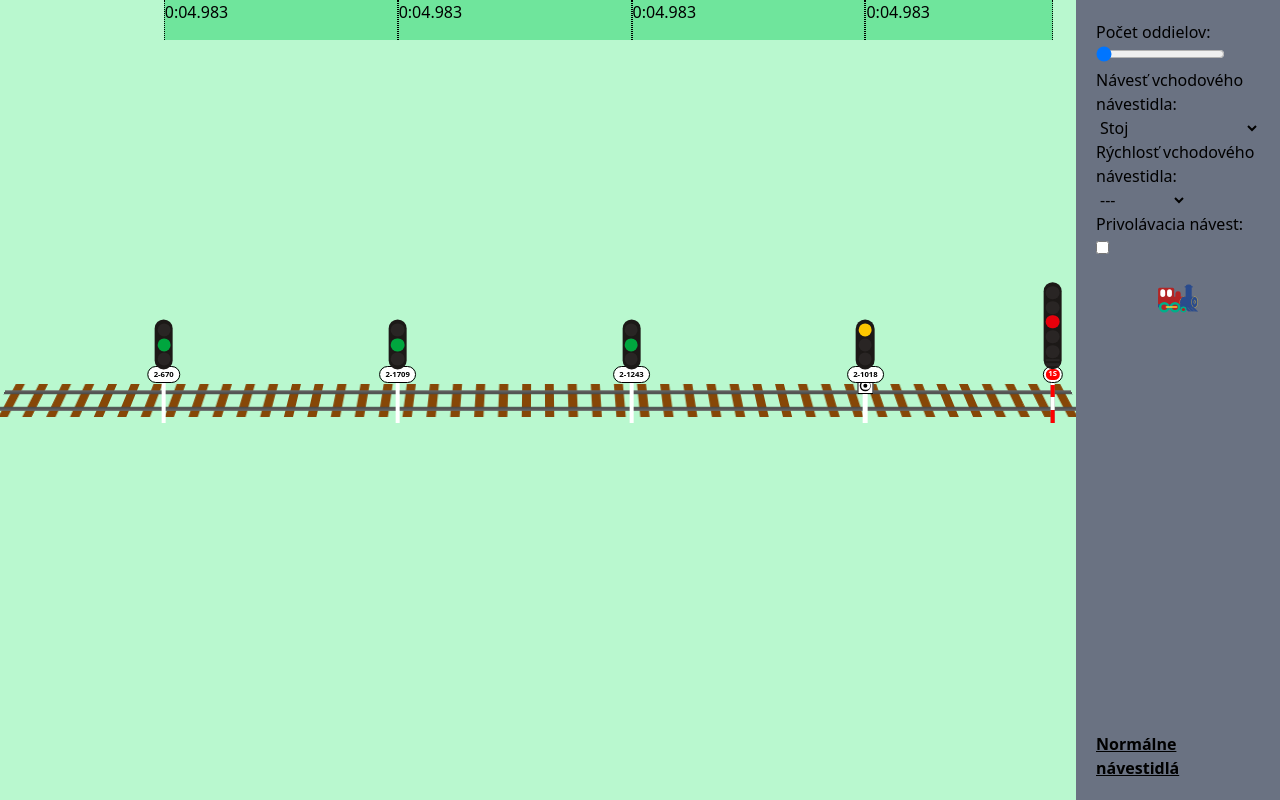
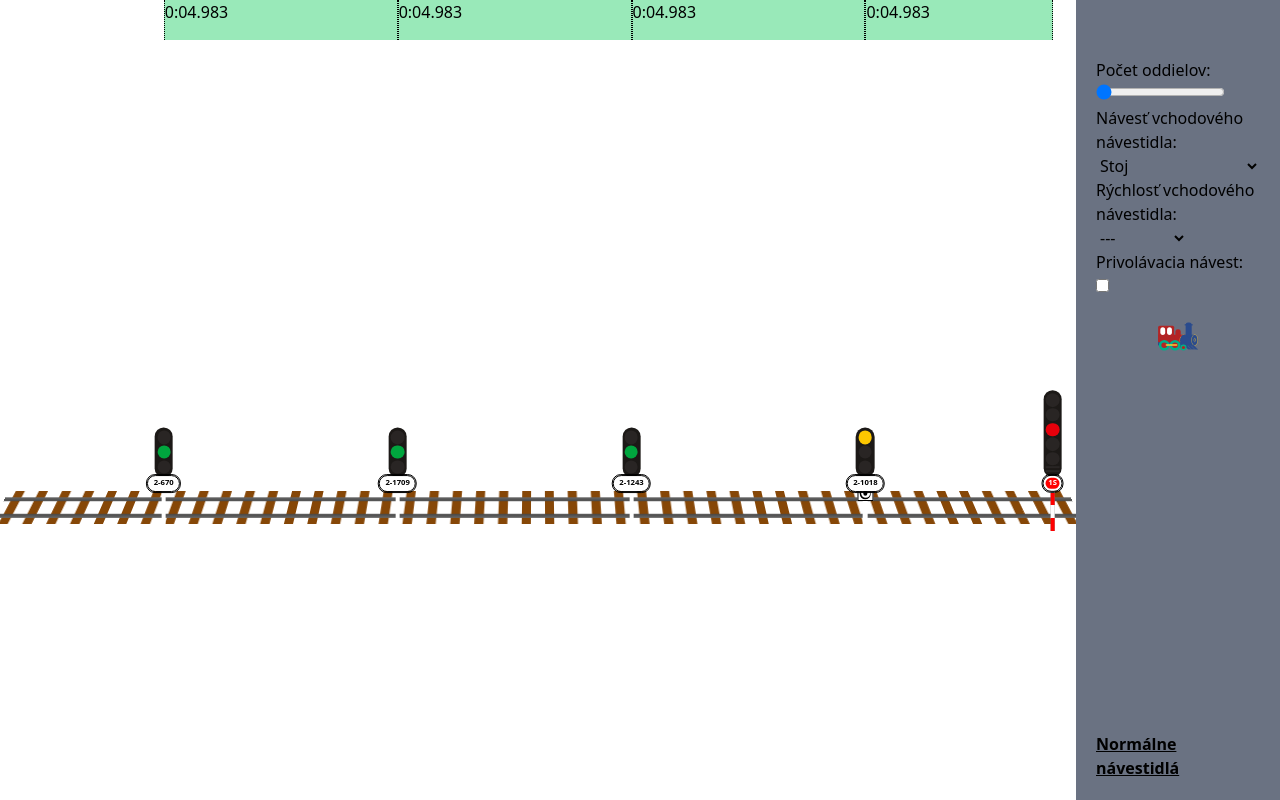
Before and after one commit to jaksia/navesti, a SvelteKit app: page /autoblok in a window 1280 px wide. Built offline with nearby package versions, Linux system fonts and the light colour scheme; some icons are missing.

Commit message:
Improve night VFX

```diff
--- a/src/lib/components/DayNight.svelte
+++ b/src/lib/components/DayNight.svelte
@@ -28,12 +28,8 @@
 	}
 </script>
 
-<div
-	class="relative {classProp} z-0 bg-linear-to-t from-lime-300 via-cyan-200 to-cyan-300 {store.day
-		? 'day'
-		: 'night'}"
-	style={styleProp}
->
+<div class="relative {classProp} z-0 {store.day ? 'day' : 'night'}" style={styleProp}>
+	<div class="day-bg absolute inset-0 -z-20"></div>
 	{#if !store.day}
 		<div
 			transition:radialMask={{ origin: '95% 5%', duration: 500 }}
@@ -48,6 +44,15 @@
 </div>
 
 <style lang="scss">
+	.day-bg {
+		background-image: linear-gradient(
+			to top,
+			var(--color-lime-300) var(--ground, 0%),
+			var(--color-cyan-200) calc((var(--ground, 0%) + 100%) / 2),
+			var(--color-cyan-300) 100%
+		);
+	}
+
 	:global .night .light {
 		transition-property: all;
 		filter: drop-shadow(0 0 45px var(--shadow-color)) drop-shadow(0 0 30px var(--shadow-color))
--- a/src/lib/components/navestidla/Navestidlo.svelte
+++ b/src/lib/components/navestidla/Navestidlo.svelte
@@ -39,7 +39,7 @@
 
 <div class="relative flex h-full w-full flex-col items-center">
 	<div
-		class="absolute top-0.5 z-20 flex w-full -translate-y-full transform flex-col justify-between rounded-full bg-stone-900 px-[15%] py-[15%]
+		class="absolute top-0.5 z-10 flex w-full -translate-y-full flex-col justify-between rounded-full bg-stone-900 px-[15%] py-[15%]
 		*:mt-[6%] *:mb-[6%] **:transition-all **:duration-300"
 	>
 		{#if renderLights}
@@ -50,22 +50,22 @@
 			{/each}
 			{#if speedIndication}
 				<div class="light aspect-square rounded-full {speed ? colors.yellow : colors.blank}"></div>
-				<div class="-mt-0.5 mb-1 flex w-full flex-col justify-around">
 				<div
-						class="light aspect-[6] {speed === 60
+					class="light !m-0 aspect-[6] {speed === 60
 						? colors.yellow
 						: [80, 100].includes(speed ?? -1)
 							? colors.green
 							: colors.blank}"
 				></div>
-					<div class="aspect-[7]"></div>
-					<div class="light aspect-[6] {speed === 100 ? colors.green : colors.blank}"></div>
-				</div>
+				<div class="!m-0 aspect-[7]"></div>
+				<div class="light !m-0 aspect-[6] {speed === 100 ? colors.green : colors.blank}"></div>
+				<div></div>
 			{/if}
 		{/if}
-	</div>
 		{#if label}
-		<div class="relative z-10 aspect-square w-1/4">
+			<div
+				class="absolute bottom-0 left-1/2 -z-10 aspect-square w-1/4 -translate-x-1/2 translate-y-full"
+			>
 				<div
 					class="label rounded-lg font-bold {labelStyleClass}"
 					bind:clientHeight={labelHeight}
@@ -78,7 +78,11 @@
 				</div>
 			</div>
 		{/if}
-	<div class="pole relative h-full w-1/4 {poleStyleClass}">
+	</div>
+	{#if label}
+		<div class="relative aspect-square w-1/4 bg-blue-500"></div>
+	{/if}
+	<div class="pole relative -z-10 h-full w-1/4 {poleStyleClass}">
 		<div class="absolute left-1/2 w-full" style="top: {label ? labelHeight / 2 + 'px' : '0'};">
 			{@render topSigns()}
 		</div>
--- a/src/routes/autoblok/+page.svelte
+++ b/src/routes/autoblok/+page.svelte
@@ -1,5 +1,6 @@
 <script lang="ts">
 	import { dev } from '$app/environment';
+	import DayNight from '$lib/components/DayNight.svelte';
 	import AutoblokNavestidlo from '$lib/components/navestidla/AutoblokNavestidlo.svelte';
 	import HlavneNavestidlo from '$lib/components/navestidla/HlavneNavestidlo.svelte';
 	import { generateLabel } from '$lib/labels';
@@ -10,6 +11,7 @@
 		type HlavnaNavest,
 		type Rychlost
 	} from '$lib/navestidlo';
+	import store from '$lib/store.svelte';
 	import Icon from '@iconify/svelte';
 
 	const MIN_FREE_TIME = 200;
@@ -182,12 +184,9 @@
 	{/each}
 {/if}
 
-<div
-	class="flex flex-col justify-center overflow-hidden bg-green-200"
-	id="main"
-	bind:clientWidth={screenWidth}
->
-	<table cellspacing="0" cellpadding="0" class="h-min w-full">
+<div class="flex" id="main" bind:clientWidth={screenWidth}>
+	<DayNight class="flex flex-col justify-end overflow-hidden" style="--ground: 30%">
+		<table cellspacing="0" cellpadding="0" class="mb-[25%] h-min w-full">
 			<tbody>
 				<tr>
 					<td>
@@ -247,8 +246,17 @@
 				</tr>
 			</tbody>
 		</table>
+	</DayNight>
 </div>
 <div class="flex flex-col bg-gray-500 p-5">
+	<button onclick={() => (store.day = !store.day)} class="ml-auto cursor-pointer rounded-md p-1">
+		{#if store.day}
+			<Icon icon="bi:moon-stars-fill" class="h-6 w-6" />
+		{:else}
+			<Icon icon="bi:sun-fill" class="h-6 w-6" />
+		{/if}
+	</button>
+
 	<div>
 		<label for="pocetOddielov">Počet oddielov:</label>
 		<input type="range" min="4" max="10" step="1" bind:value={pocetOddielov} id="pocetOddielov" />
--- a/src/routes/custom/+page.svelte
+++ b/src/routes/custom/+page.svelte
@@ -75,7 +75,6 @@
 
 	let activeDropBox: number | null = $state(null);
 	let trashActive = $state(false);
-	let devMouse: number[] | null = $state(null);
 
 	function dragover(event: DragEvent) {
 		event.preventDefault();
@@ -112,7 +111,7 @@
 	}
 
 	function dragend() {
-		(activeDropBox = null), (trashActive = false), (devMouse = null);
+		(activeDropBox = null), (trashActive = false);
 	}
 
 	function cycleLight(i: number) {
@@ -125,37 +124,22 @@
 <svelte:body
 	ondragend={dragend}
 	ondragstart={(event) => mode !== Mode.BUILD && event.preventDefault()}
-	ondragover={(event) => ((devMouse = [event.clientX, event.clientY]), event.preventDefault())}
-	ondrop={(event) => (event.preventDefault(), (devMouse = null))}
+	ondragover={(event) => event.preventDefault()}
+	ondrop={(event) => event.preventDefault()}
 />
-{#if dev && devMouse}
-	<div
-		class="pointer-events-none fixed z-50 w-14 -translate-x-1/2 border-t-2 border-dotted border-black"
-		style="top:{devMouse[1]}px; left:{devMouse[0]}px;"
-	></div>
-	<div
-		class="pointer-events-none fixed z-50 h-14 -translate-y-1/2 border-r-2 border-dotted border-black"
-		style="top:{devMouse[1]}px; left:{devMouse[0]}px;"
-	></div>
-	<div
-		class="pointer-events-none fixed z-50 size-14 -translate-x-1/2 -translate-y-1/2 rounded-full border-2 border-dotted border-black"
-		style="top:{devMouse[1]}px; left:{devMouse[0]}px;"
-	></div>
-{/if}
 
 <DayNight class="flex grow flex-col items-center justify-between">
 	<!-- svelte-ignore a11y_no_static_element_interactions -->
 	<div class="mt-10 flex gap-1">
 		{#each Object.values(CustomLightColor) as color}
 			<div
-				class="flex size-14 items-center justify-center rounded-full text-2xl {customColorClasses[
-					color
-				]} {colorCount[color] >= maxLightCounts[color] || mode !== Mode.BUILD ? 'disabled' : ''}"
+				class="size-14 rounded-full text-2xl {customColorClasses[color]} {colorCount[color] >=
+					maxLightCounts[color] || mode !== Mode.BUILD
+					? 'disabled'
+					: ''}"
 				draggable={colorCount[color] >= maxLightCounts[color] ? 'false' : 'true'}
 				ondragstart={(e) => e.dataTransfer?.setData('light', `${color};-1`)}
-			>
-				{maxLightCounts[color] - (colorCount[color] ?? 0)}
-			</div>
+			></div>
 		{/each}
 
 		<div
@@ -199,8 +183,7 @@
 						ondrop={(e) => drop(e, i, true)}
 					></div>
 					<div
-						class="light relative mt-[6%] mb-[6%] aspect-square rounded-full {activeLights[i] !==
-						false
+						class="light mt-[6%] mb-[6%] aspect-square rounded-full {activeLights[i] !== false
 							? customColorClasses[light]
 							: colors.blank} {mode === Mode.MANUAL ? 'cursor-pointer' : ''} {typeof activeLights[
 							i
@@ -212,12 +195,7 @@
 						bind:this={lightElements[i]}
 						ondrop={(e) => activeDropBox && drop(e, activeDropBox, true)}
 						onclick={() => mode === Mode.MANUAL && cycleLight(i)}
-					>
-						{#if dev}
-							<div class="absolute top-1/3 w-full border-t-2 border-dotted border-black"></div>
-							<div class="absolute top-2/3 w-full border-t-2 border-dotted border-black"></div>
-						{/if}
-					</div>
+					></div>
 				{/each}
 				<div
 					class="aspect-square rounded-full border-3 border-dotted {activeDropBox === lights.length
```
Lines whose indentation alone changed are shown as unchanged.
